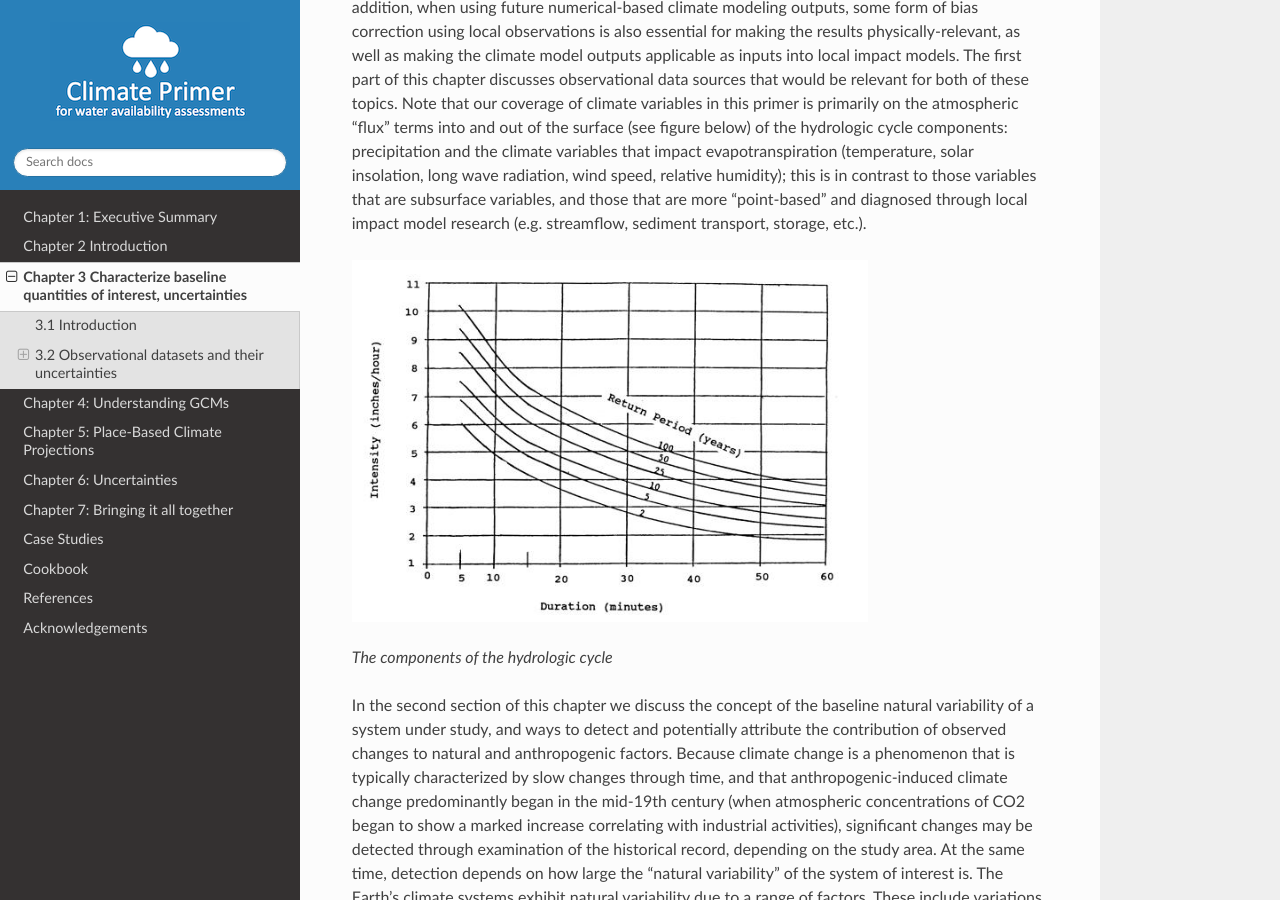
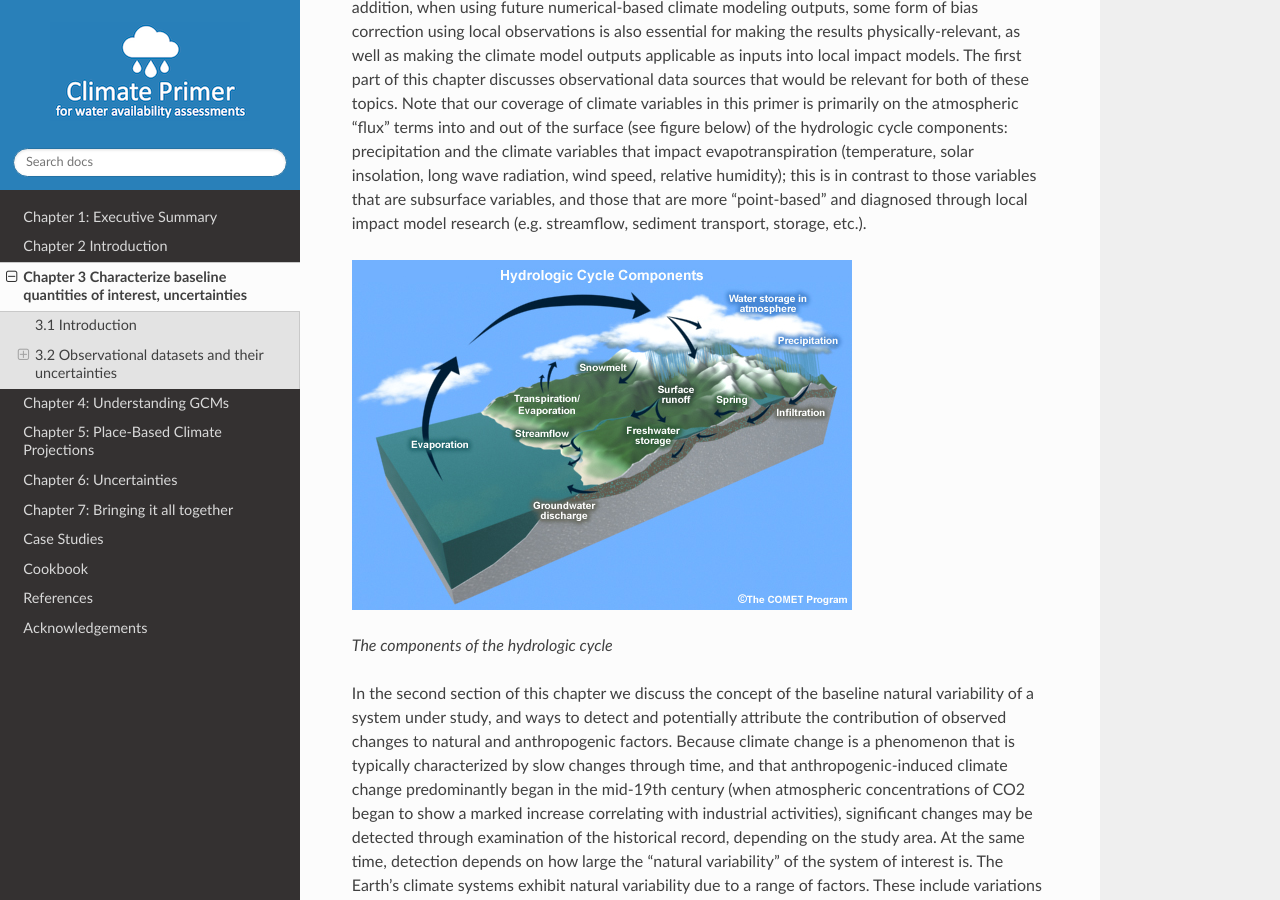
Before and after one commit to NCAR/climate-primer-water, a Sphinx documentation site: the page built from doc/baselines.rst, in a window 1280 px wide and 900 px high, scrolled down 737 px. Built offline with Sphinx 7.4.7 and the Read the Docs theme 2.0.0, drawn with Linux system fonts in a browser that asks for light colours.

Commit message:
Update baselines.rst

```diff
--- a/doc/baselines.rst
+++ b/doc/baselines.rst
@@ -1490,28 +1490,6 @@
        :header-rows: 1
 
 
-.. |image1| image:: media/ch3/image_obs2.png
-   :width: 5.38263in
-   :height: 3.77339in
-.. |image2| image:: media/ch3/image_obs7.png
-   :width: 6.5in
-   :height: 4.40278in
-.. |image3| image:: media/ch3/image_obs6.png
-   :width: 6.5in
-   :height: 4.54167in
-.. |PRISM Precipitation Annual Climatology for the US| image:: media/ch3/image_obs5.jpg
-   :width: 6.04167in
-   :height: 4.58333in
-.. |PRISM effective terrain areas| image:: media/ch3/image_obs3.jpg
-   :width: 6.04167in
-   :height: 4.16667in
-.. |image4| image:: media/ch3/image_obs1.jpg
-   :width: 6.5in
-   :height: 4.33333in
-.. |image5| image:: media/ch3/image_obs4.png
-   :width: 6.5in
-   :height: 7.54167in
-
 .. |image5| image:: media/ch3/image_obs2.png
    :width: 5.38263in
    :height: 3.77339in
```
